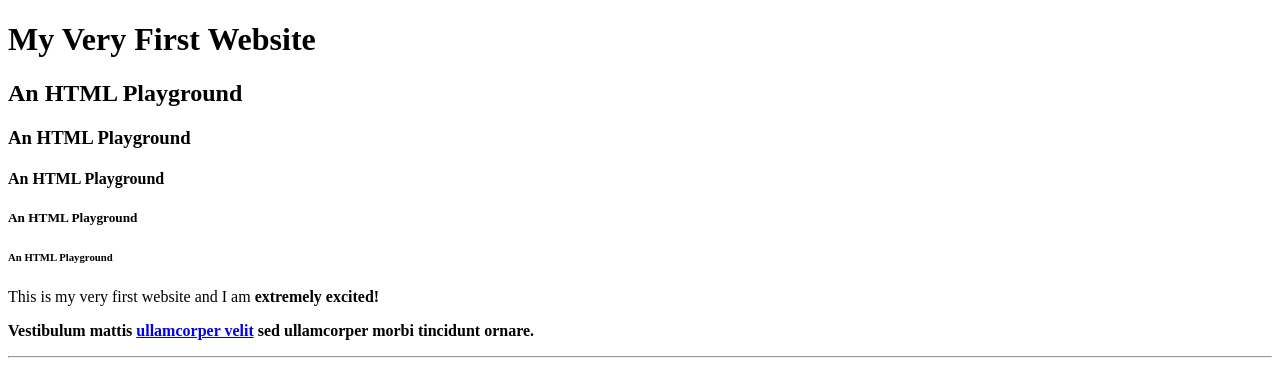
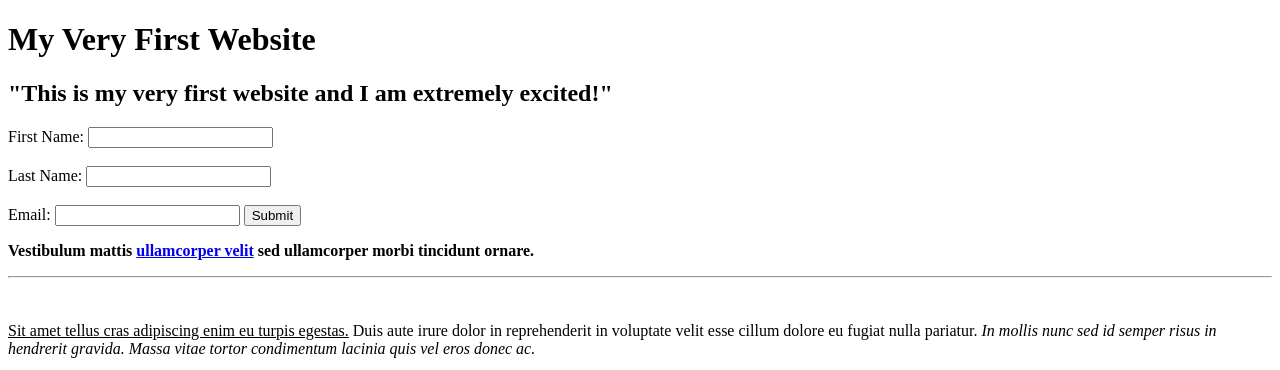
Before and after one commit to Tbar1864/Tomb-Web-Project, a website: page index.html in a window 1280 px wide. Shown: the top 370 px of the page. Drawn offline with Linux system fonts and the light colour scheme.

Commit message:
add forms element

```diff
--- a/index.html
+++ b/index.html
@@ -9,13 +9,18 @@
 </head>
     <body>
         <h1>My Very First Website</h1>
-		<h2>An HTML Playground</h2>
-		<h3>An HTML Playground</h3>
-		<h4>An HTML Playground</h4>
-		<h5>An HTML Playground</h5>
-		<h6>An HTML Playground</h6>
+		<h2>"This is my very first website and I am <b>extremely excited!"</b></h2>
 
-		This is my very first website and I am <b>extremely excited!</b>
+		<form action=""" method="">
+			<label for="firstname">First Name:</label>
+			<input type="text" id="firstname" name="name"> </br> </br>
+			<label for="lastname">Last Name:</label>
+			<input type="text" id="lastname" name="lastname"> </br> </br>
+			<label for="email">Email:</label>
+			<input type="text" id="email" name="email">
+			<input type="submit" value="Submit">
+
+		</form>
 
 		<p>
 			<b>Vestibulum mattis <a href="https://www.google.com"target="_blank">ullamcorper velit</a> sed ullamcorper morbi tincidunt ornare.<hr></b><br> <br><u>Sit amet tellus cras adipiscing enim eu turpis egestas.</u> Duis aute irure dolor in reprehenderit in voluptate velit esse cillum dolore eu fugiat</hr> nulla pariatur. <em>In mollis nunc sed id semper risus in hendrerit gravida.</em> <i>Massa vitae tortor condimentum lacinia quis vel eros donec ac.<i>
```
